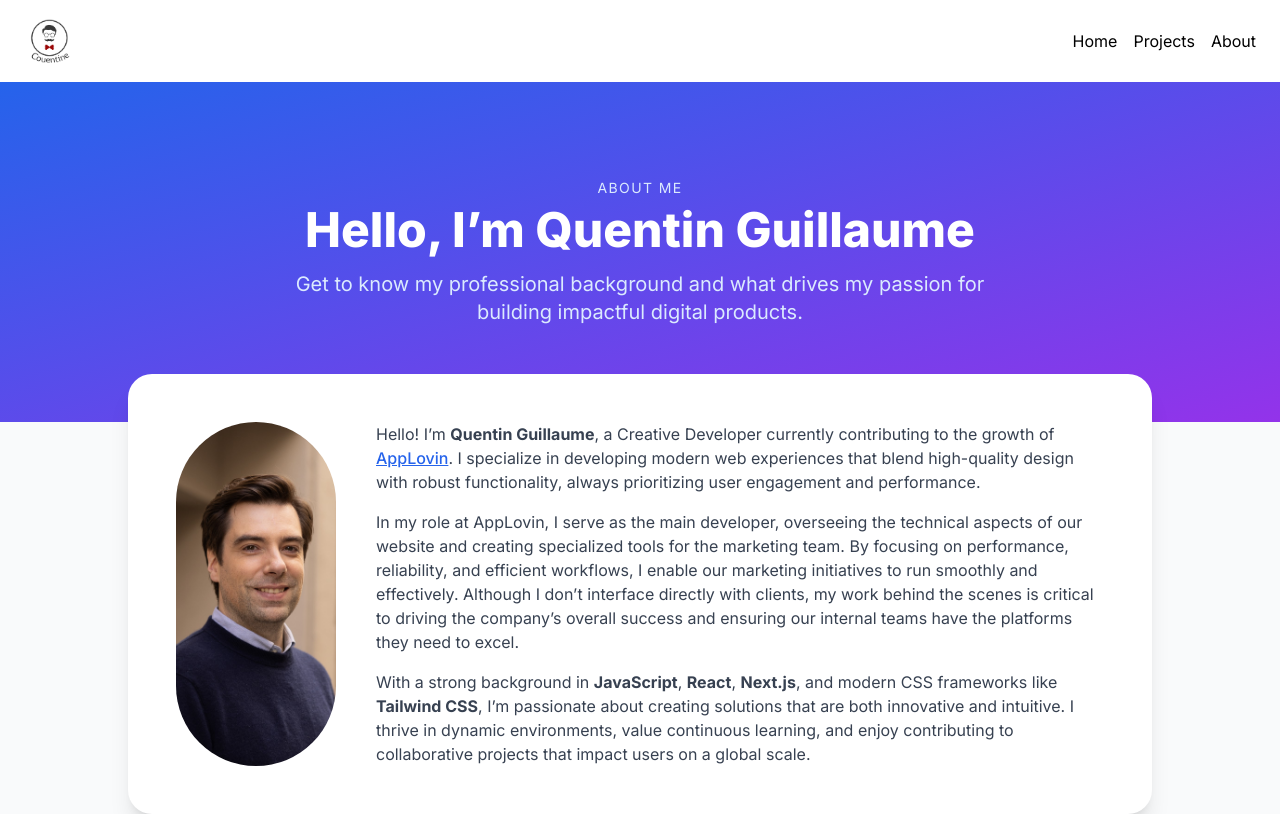
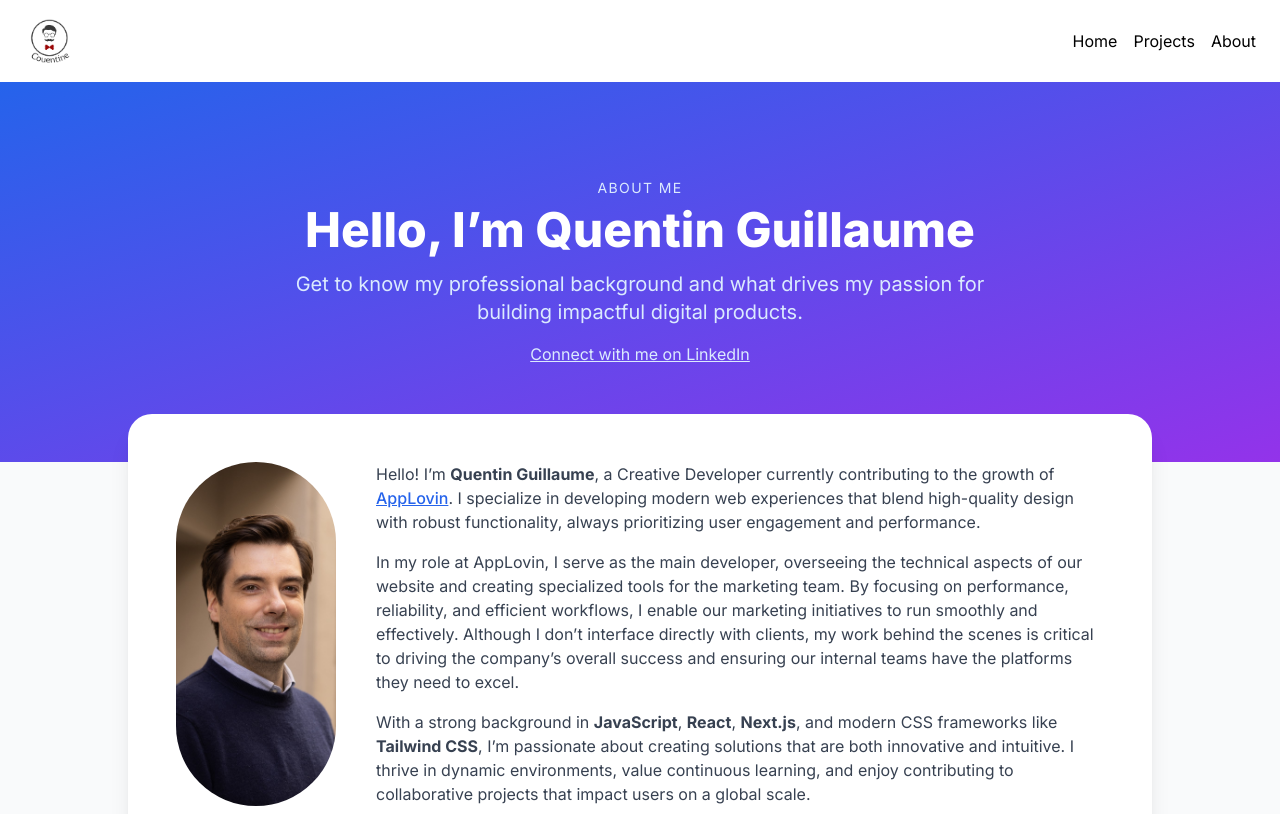
Before and after one commit to Couentinev2/Portfolio, a Next.js app: page /about in a window 1280 px wide. Shown: the top 814 px of the page. Built offline with nearby package versions, Linux system fonts and the light colour scheme.

Commit message:
Adding Linkedin Link

```diff
--- a/src/app/about/page.js
+++ b/src/app/about/page.js
@@ -12,6 +12,16 @@
     <h1 className="mb-4 text-4xl font-extrabold sm:text-5xl">Hello, I’m Quentin Guillaume</h1>
     <p className="text-lg text-blue-100 sm:text-xl">
       Get to know my professional background and what drives my passion for building impactful digital products.
+    </p>
+    <p className="mt-4">
+      <a
+        href="https://www.linkedin.com/in/quentinguillaume"
+        target="_blank"
+        rel="noopener noreferrer"
+        className="inline-block text-blue-100 underline hover:text-white"
+      >
+        Connect with me on LinkedIn
+      </a>
     </p>
   </div>
 </section>
```
Lines whose indentation alone changed are shown as unchanged.
